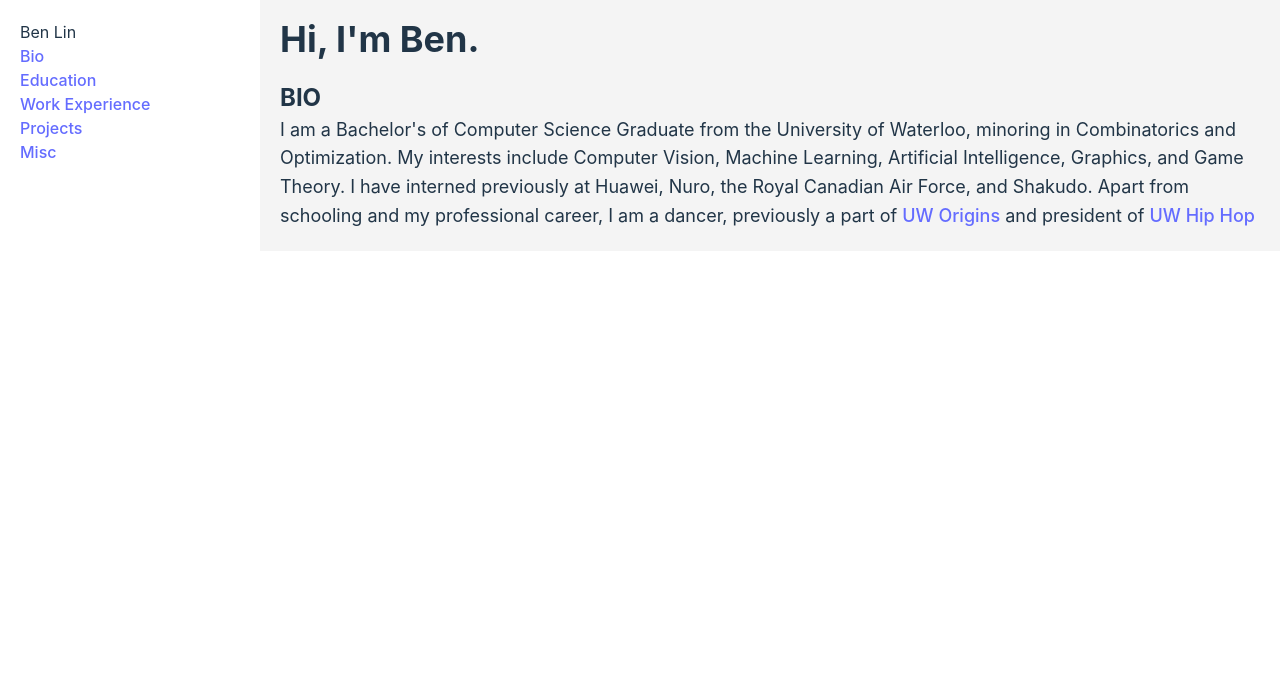
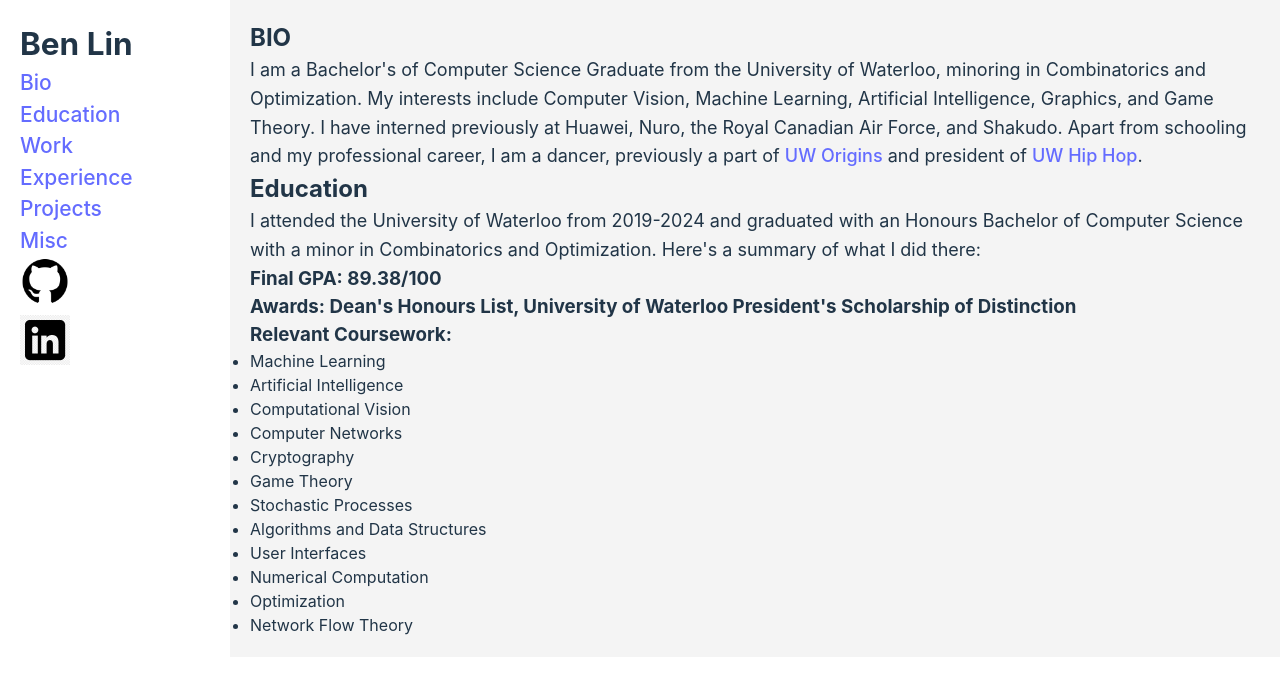
Before and after one commit to benlin1221/benlin1221.github.io, a React (Vite) app: page / in a window 1280 px wide. Shown: the top 674 px of the page. Built offline with nearby package versions, Linux system fonts and the light colour scheme.

Commit message:
added education and socials links

```diff
--- a/src/App.css
+++ b/src/App.css
@@ -12,7 +12,7 @@ body {
 
 /* Content Styles */
 .content {
-  margin-left: 260px; /* Space for the fixed sidebar */
+  margin-left: 230px; /* Space for the fixed sidebar */
   padding: 20px;
   flex: 1;
   background-color: #f4f4f4;
--- a/src/App.jsx
+++ b/src/App.jsx
@@ -8,15 +8,38 @@ function App() {
       <div className='main-container'>
         <SideNav/>
         <div class='content'>
-          <h1>Hi, I'm Ben.</h1>
           <section id='bio'>
             <h2>BIO</h2>
             <p>
               I am a Bachelor's of Computer Science Graduate from the University of Waterloo, minoring in Combinatorics and Optimization.
               My interests include Computer Vision, Machine Learning, Artificial Intelligence, Graphics, and Game Theory.
               I have interned previously at Huawei, Nuro, the Royal Canadian Air Force, and Shakudo.
-              Apart from schooling and my professional career, I am a dancer, previously a part of <a href='https://www.instagram.com/uw.origins/'>UW Origins</a> and president of <a href='https://www.instagram.com/uwhiphop/'>UW Hip Hop</a>
+              Apart from schooling and my professional career, I am a dancer, previously a part of <a href='https://www.instagram.com/uw.origins/'>UW Origins</a> and president of <a href='https://www.instagram.com/uwhiphop/'>UW Hip Hop</a>.
             </p>
+          </section>
+          <section id='education'>
+            <h2>Education</h2>
+            <p>
+              I attended the University of Waterloo from 2019-2024 and graduated with an Honours Bachelor of Computer Science with a minor in Combinatorics and Optimization.
+              Here's a summary of what I did there:
+            </p>
+            <h3>Final GPA: 89.38/100</h3>
+            <h3>Awards: Dean's Honours List, University of Waterloo President's Scholarship of Distinction</h3>
+            <h3>Relevant Coursework:</h3>
+            <ul className='double-column-list'>
+              <li>Machine Learning</li>
+              <li>Artificial Intelligence</li>
+              <li>Computational Vision</li>
+              <li>Computer Networks</li>
+              <li>Cryptography</li>
+              <li>Game Theory</li>
+              <li>Stochastic Processes</li>
+              <li>Algorithms and Data Structures</li>
+              <li>User Interfaces</li>
+              <li>Numerical Computation</li>
+              <li>Optimization</li>
+              <li>Network Flow Theory</li>
+            </ul>
           </section>
         </div>
       </div>
--- a/src/ui/sidenav.css
+++ b/src/ui/sidenav.css
@@ -1,12 +1,13 @@
 .sidenav {
     height: 100%;
-    width: 250px;
+    width: 200px;
     position: fixed;
     padding: 20px;
     top: 0;
     left: 0;
     display: flex;
     flex-direction: column;
+    font-size: 21px;
 }
 
 .profile-picture {
--- a/src/ui/sidenav.jsx
+++ b/src/ui/sidenav.jsx
@@ -1,15 +1,19 @@
-import './sidenav.css'
+import './sidenav.css';
 import SideNavLink from './sidenavlink';
+import github from '../assets/github-logo-black.png';
+import linkedin from '../assets/linkedin-logo-black.png';
 
 export default function SideNav() {
   return (
     <div className="sidenav">
-      Ben Lin
+      <h2>Ben Lin</h2>
       <SideNavLink linktext='bio'>Bio</SideNavLink>
       <SideNavLink linktext='education'>Education</SideNavLink>
       <SideNavLink linktext='work-experience'>Work Experience</SideNavLink>
       <SideNavLink linktext='projects'>Projects</SideNavLink>
       <SideNavLink linktext='misc'>Misc</SideNavLink>
+      <a href='https://github.com/benlin1221'><img src={github} width="50"/></a>
+      <a href='https://www.linkedin.com/in/benlin1221/'><img src={linkedin} width="50"/></a>
     </div>
   );
 }
```
Also changed, not shown: src/assets/github-logo-black.png (added), src/assets/linkedin-logo-black.png (added).
